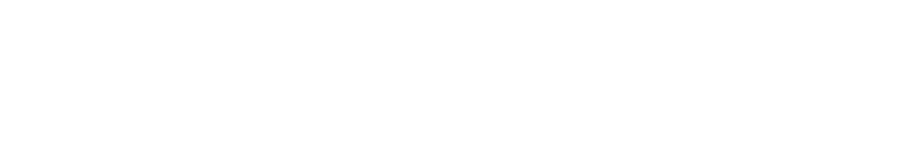
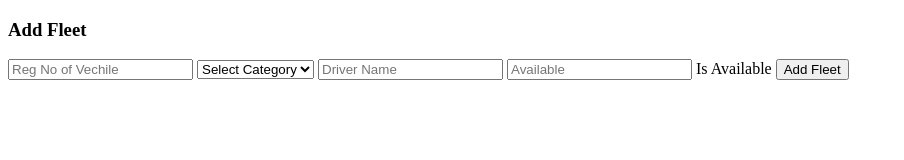
Before and after one commit to ankithabelagundi/fleet-management-app, a plain HTML site: page admin.html in a window 1280 px wide. Shown: the whole page, without its empty margins (0-904 px from the left). Drawn offline with Linux system fonts and the light colour scheme.

Commit message:
add new updates

```diff
--- a/admin.html
+++ b/admin.html
@@ -6,6 +6,22 @@
     <title>Document</title>
 </head>
 <body>
-
+    <div id="sidebar">
+        <h3>Add Fleet</h3>
+<input type="text" id="reg" placeholder="Reg No of Vechile">
+<select  id="Category">
+    <option value="">Select Category</option>
+    <option value="Auto">Auto</option>
+    <option value="Car">Car</option>
+    <option value="Truck">truck</option>
+    <option value="Bus">Bus</option>
+</select>
+<input type="text" id="driver" placeholder="Driver Name">
+<label>
+    <input type="text" id="checkbox" placeholder="Available">
+    Is Available
+</label>
+<button onclick="addFleet()">Add Fleet</button>
+    </div>
 </body>
 </html>
```
